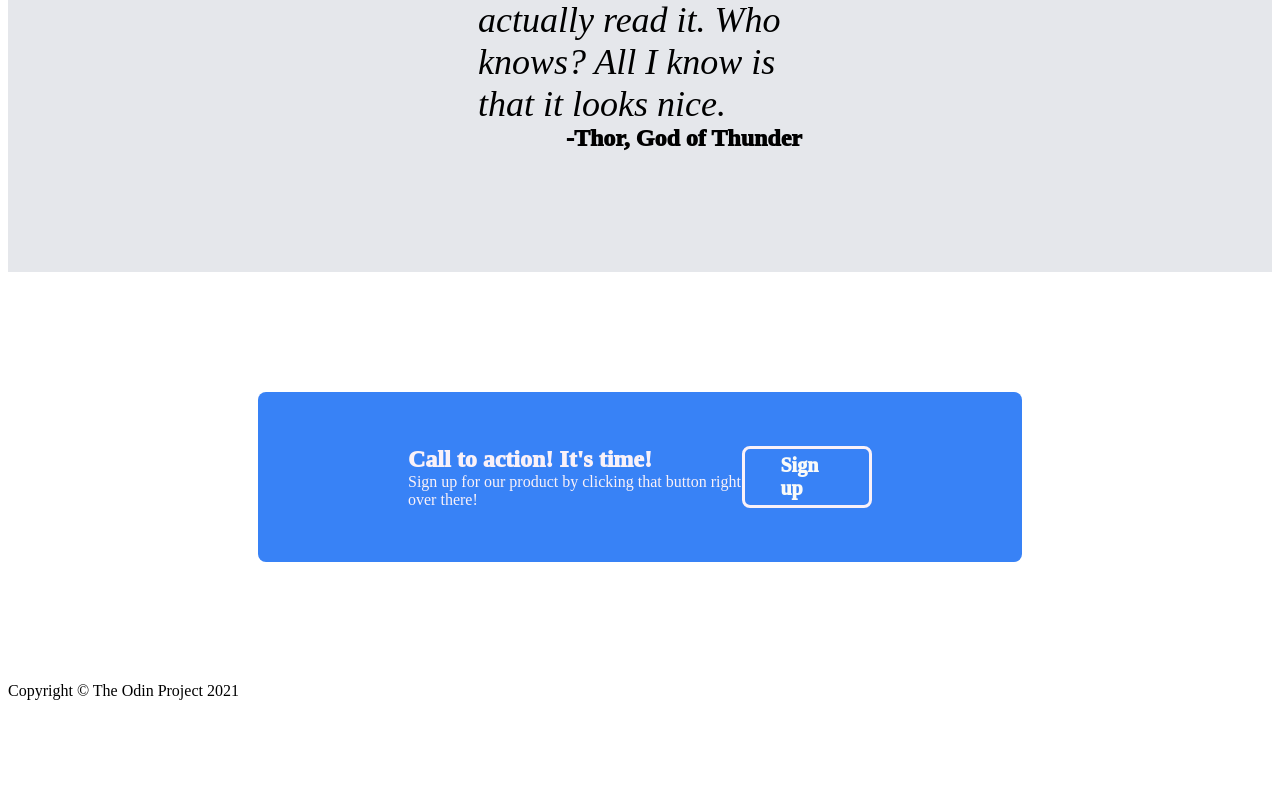
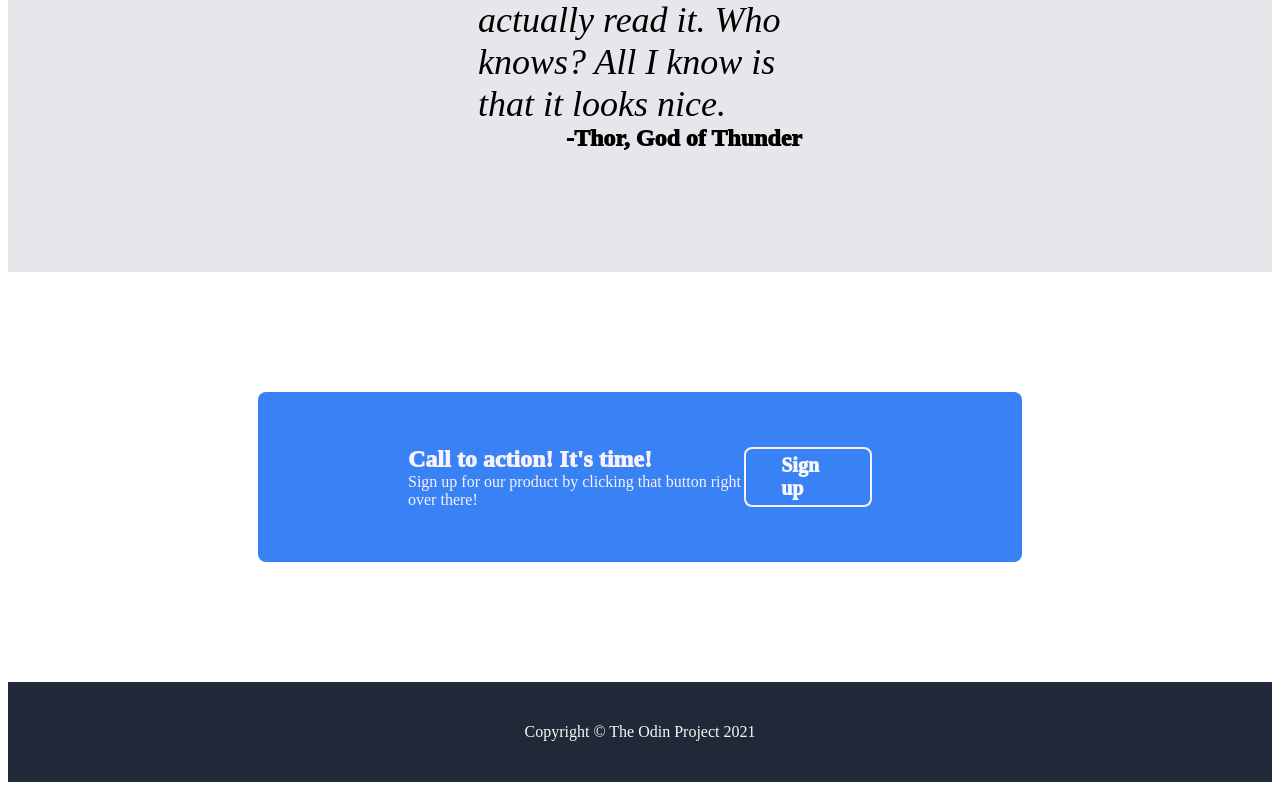
Before and after one commit to SzaNikolas/Landing-Page, a plain HTML site: page index.html in a window 1280 px wide. Shown: the part 1341-2131 px from the top of the page. Before the commit the page ends 2049 px from the top, so only its background shows below. Drawn offline with Linux system fonts and the light colour scheme; files that its build step writes are made by us from their sources; files whose address does not match are found by name.

Commit message:
finished the footer. Now the proect is complete.

```diff
--- a/css/style.css
+++ b/css/style.css
@@ -167,5 +167,16 @@ img {
  font-size: 20px;
  padding: 5px 35px;
  border-radius: 8px;
- border: 1mm solid #F9F1F8;
+ border: 0.7mm solid #F9F1F8;
 }
+
+/* The fourth part */
+
+.footer {
+  background-color: #1F2937;
+  color: #F9FAF8;
+  display: flex;
+  height: 100px;
+  align-items: center;
+  justify-content: center;
+}
```
Also changed, not shown: index.html (+1 -1 lines).
